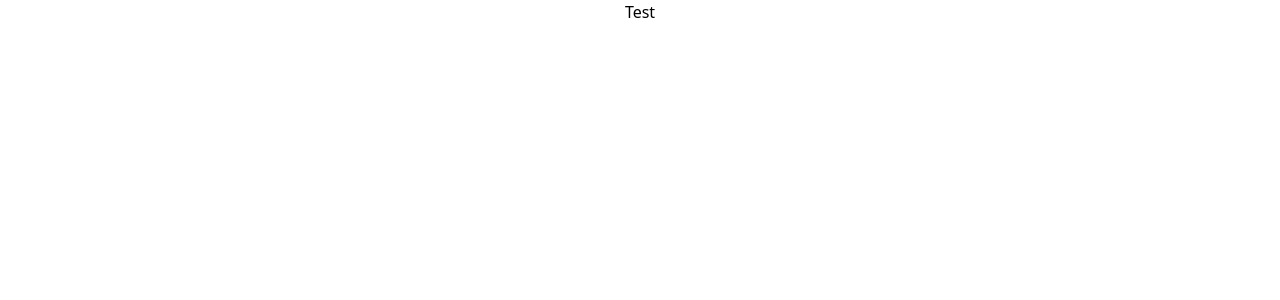
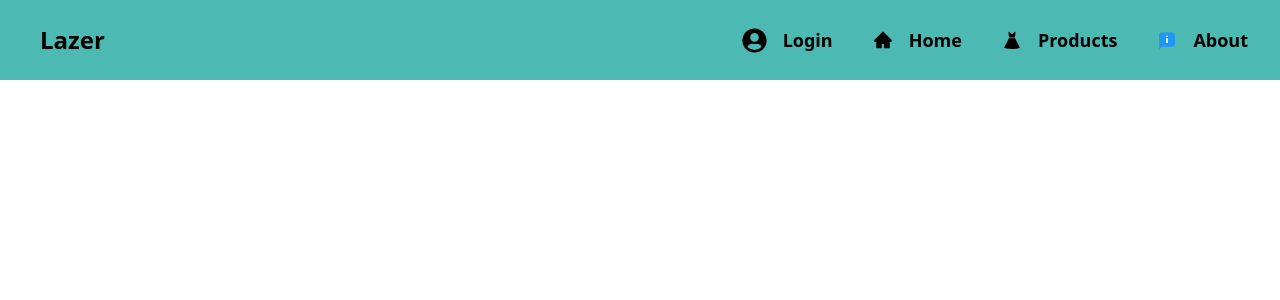
Before and after one commit to dexter9code/Lazer_FrontEnd, a React (Create React App) app: page / in a window 1280 px wide. Shown: the top 300 px of the page. Built offline with nearby package versions, Linux system fonts and the light colour scheme.

Commit message:
created Navbar with minimun animations

```diff
--- a/package.json
+++ b/package.json
@@ -7,8 +7,10 @@
     "@testing-library/react": "^13.3.0",
     "@testing-library/user-event": "^13.5.0",
     "axios": "^0.27.2",
+    "framer-motion": "^6.3.15",
     "react": "^18.2.0",
     "react-dom": "^18.2.0",
+    "react-icons": "^4.4.0",
     "react-scripts": "5.0.1",
     "web-vitals": "^2.1.4"
   },
--- a/src/App.js
+++ b/src/App.js
@@ -1,7 +1,9 @@
+import NavBar from "./components/NavBar";
+
 function App() {
   return (
-    <div className="text-center">
-      <h1>Test</h1>
+    <div>
+      <NavBar />
     </div>
   );
 }
--- /dev/null
+++ b/src/components/NavBar.jsx
@@ -0,0 +1,147 @@
+import React, { useState } from "react";
+import { motion } from "framer-motion";
+
+import { FaUserCircle } from "react-icons/fa";
+import { FcAbout } from "react-icons/fc";
+import { GiLargeDress } from "react-icons/gi";
+import { AiFillHome, AiOutlineClose, AiOutlineMenu } from "react-icons/ai";
+
+import {
+  LiVariant,
+  LiVariantDiffColor,
+  FullLiVariant,
+} from "./animations/SpringHover";
+
+const NavBar = () => {
+  const [show, setShow] = useState(false);
+  const showHam = () => {
+    setShow(!show);
+  };
+  return (
+    <div id="nav-container" className="w-full h-[80px]">
+      <div
+        id="nav-wrapper"
+        className="flex justify-between mx-auto items-center h-full bg-[#4cb9b2]"
+      >
+        {/* left-side */}
+        <div className="mx-5 p-2">
+          <h1 className="text-2xl font-bold p-3">Lazer</h1>
+        </div>
+
+        {/* Right-Side */}
+
+        <div className="p-3">
+          <ul className="hidden md:flex justify-center align-middle">
+            <div className="flex justify-center items-center p-3">
+              <FaUserCircle size={25} className="mx-2" />
+              <motion.li
+                variants={FullLiVariant}
+                whileHover="hover"
+                className="px-2 font-bold text-lg cursor-pointer "
+              >
+                Login
+              </motion.li>
+            </div>
+            <div className="flex justify-center items-center p-3">
+              <AiFillHome size={20} className="mx-2" />
+              <motion.li
+                variants={FullLiVariant}
+                whileHover="hover"
+                className="px-2 font-bold text-lg"
+              >
+                Home
+              </motion.li>
+            </div>
+            <div className="flex justify-center items-center p-3">
+              <GiLargeDress size={20} className="mx-2" />
+              <motion.li
+                variants={FullLiVariant}
+                whileHover="hover"
+                className="px-2 font-bold text-lg"
+              >
+                Products
+              </motion.li>
+            </div>
+            <div className="flex justify-center items-center p-3">
+              <FcAbout size={20} className="mx-2" />
+              <motion.li
+                variants={FullLiVariant}
+                whileHover="hover"
+                className="px-2 font-bold text-lg"
+              >
+                About
+              </motion.li>
+            </div>
+          </ul>
+        </div>
+
+        {/* hamberburger */}
+        <div onClick={showHam} className="block mx-5 md:hidden">
+          {show ? (
+            <>
+              <AiOutlineClose size={30} />
+            </>
+          ) : (
+            <>
+              <AiOutlineMenu size={30} />
+            </>
+          )}
+        </div>
+        <div
+          className={
+            show
+              ? "w-full  text-white bg-black absolute top-[80px] left-0 flex justify-center text-center"
+              : "absolute left-[-100%]"
+          }
+        >
+          {show ? (
+            <ul className="py-4 md:hidden">
+              <div className="flex justify-evenly items-center p-3">
+                <FaUserCircle size={25} className="mx-2" />
+                <motion.li
+                  variants={LiVariant}
+                  whileHover="hover"
+                  className="px-2 font-bold text-lg cursor-pointer "
+                >
+                  Login
+                </motion.li>
+              </div>
+              <div className="flex justify-evenly items-center p-3">
+                <AiFillHome size={20} className="mx-2" />
+                <motion.li
+                  variants={LiVariantDiffColor}
+                  whileHover="hover"
+                  className="px-2 font-bold text-lg"
+                >
+                  Home
+                </motion.li>
+              </div>
+              <div className="flex justify-evenly items-center p-3 ">
+                <GiLargeDress size={20} className="mx-3" />
+                <motion.li
+                  variants={LiVariant}
+                  whileHover="hover"
+                  className="px-2  font-bold text-lg"
+                >
+                  Products
+                </motion.li>
+              </div>
+              <div className="flex justify-evenly items-center p-3">
+                <FcAbout size={20} className="mx-2" />
+                <motion.li
+                  variants={LiVariantDiffColor}
+                  whileHover="hover"
+                  className="px-2 font-bold text-lg"
+                >
+                  About
+                </motion.li>
+              </div>
+            </ul>
+          ) : null}
+        </div>
+      </div>
+    </div>
+  );
+};
+
+export default NavBar;
--- /dev/null
+++ b/src/components/animations/SpringHover.js
@@ -0,0 +1,25 @@
+export const LiVariant = {
+  hover: {
+    scale: 1.3,
+    originX: 0,
+    color: "#f8e112",
+    transition: { type: "spring", stiffness: 240, duration: 0.5 },
+  },
+};
+export const LiVariantDiffColor = {
+  hover: {
+    scale: 1.3,
+    originX: 0,
+    color: "#005A9C",
+    transition: { type: "spring", stiffness: 240, duration: 0.5 },
+  },
+};
+
+export const FullLiVariant = {
+  hover: {
+    y: "-5px",
+    x: "1px",
+    color: "red",
+    transition: { duration: 2, type: "spring", stiffness: 150, mass: 1.5 },
+  },
+};
```
Also changed, not shown: 1 other file (tests, documents, lock files or other folders).
